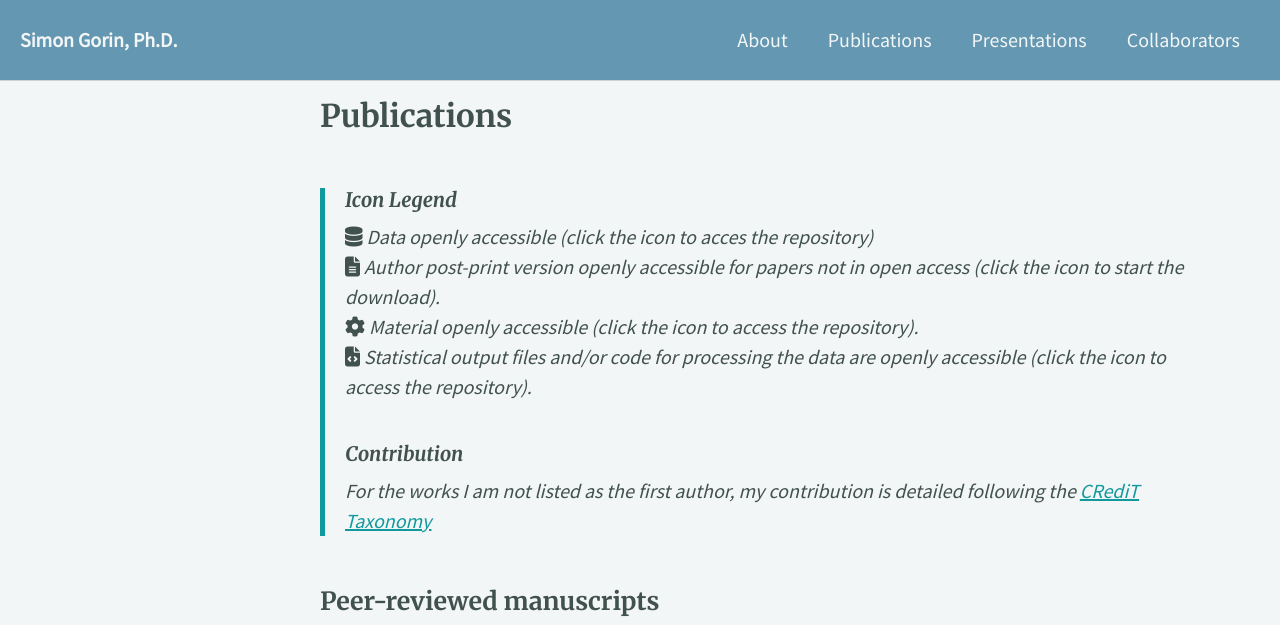
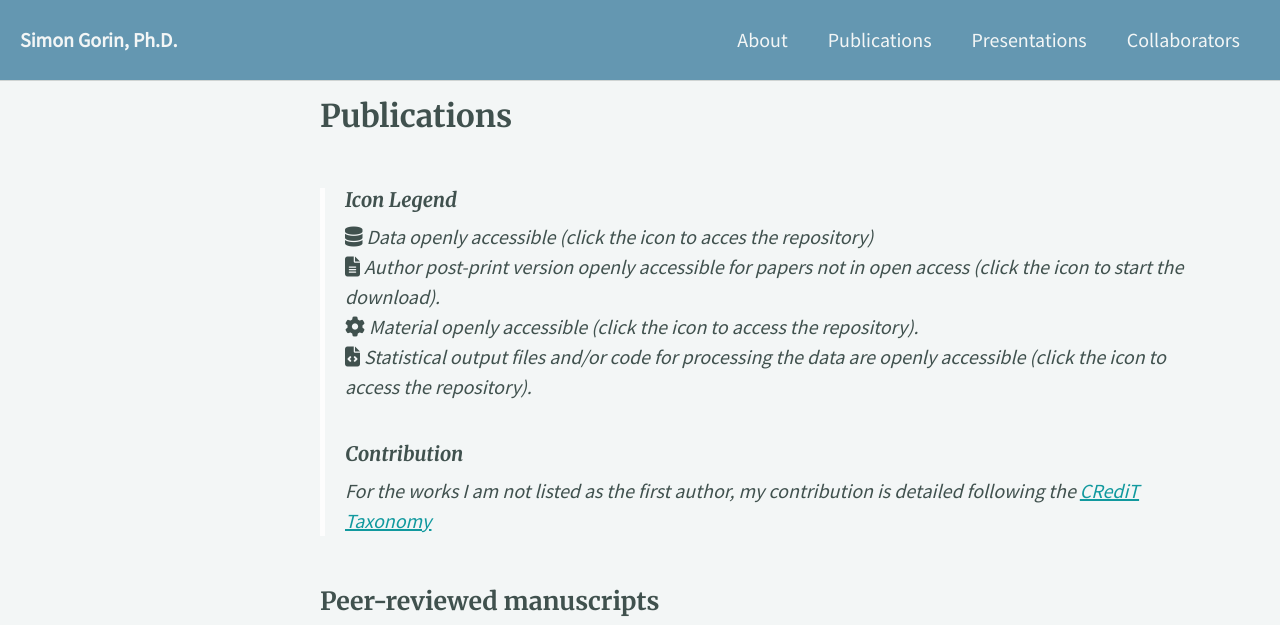
Before and after one commit to gorinsimon/gorinsimon.github.io, a Jekyll site: the page built from _pages/publications.md, in a window 1280 px wide. Shown: the top 625 px of the page. Built offline with Jekyll 4.4.1, drawn with Linux system fonts in a browser that asks for light colours; cached includes are drawn as plain includes; nearby versions of some CDN libraries; some web fonts are replaced.

Commit message:
Update _base.scss

```diff
--- a/_sass/minimal-mistakes/_base.scss
+++ b/_sass/minimal-mistakes/_base.scss
@@ -111,7 +111,7 @@ blockquote {
   padding-left: 1em;
   padding-right: 1em;
   font-style: italic;
-  border-left: 0.25em solid $primary-color;
+  border-left: 0.25em solid $code-background-color;
 
   cite {
     font-style: italic;
```
